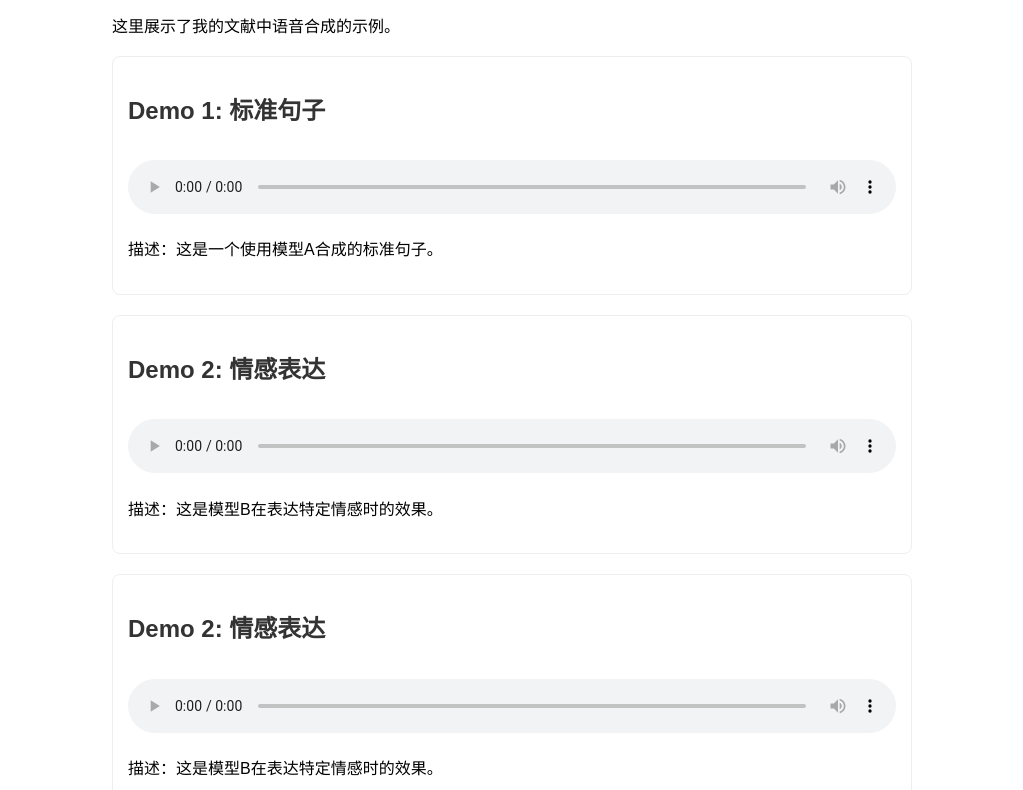
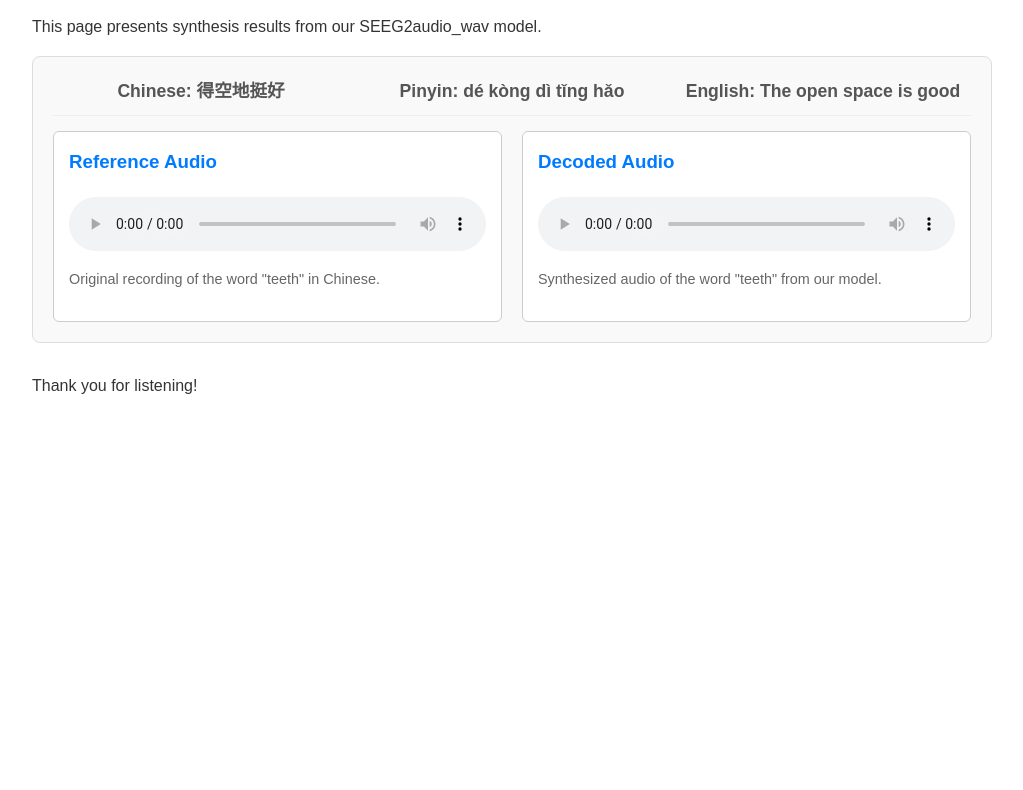
Before and after one commit to benjohn18/SEEG2audio_wav, a plain HTML site: page index.html in a window 1280 px wide. Shown: the part 100-890 px from the top of the page, without its empty margins (128-1151 px from the left). After the commit the page ends 800 px from the top, so only its background shows below. Drawn offline with Linux system fonts and the light colour scheme.

Commit message:
Update index.html

```diff
--- a/index.html
+++ b/index.html
@@ -1,47 +1,92 @@
 <!DOCTYPE html>
-<html lang="zh-CN">
-<head>
+<html lang="en"> <head>
     <meta charset="UTF-8">
     <meta name="viewport" content="width=device-width, initial-scale=1.0">
-    <title>我的语音合成结果</title>
-    <style>
-        body { font-family: Arial, sans-serif; line-height: 1.6; padding: 20px; max-width: 800px; margin: auto; }
-        .audio-demo { margin-bottom: 20px; border: 1px solid #eee; padding: 15px; border-radius: 8px; }
-        audio { width: 100%; margin-top: 10px; }
-        h2 { color: #333; }
+    <title>SEEG2audio Result Demo</title> <style>
+        body {
+            font-family: Arial, sans-serif;
+            line-height: 1.6;
+            padding: 20px;
+            max-width: 960px; /* Increased max-width for 3 columns */
+            margin: auto;
+            color: #333;
+        }
+        h1, h2, h3 {
+            color: #333;
+        }
+        .demo-section {
+            margin-bottom: 30px;
+            border: 1px solid #ddd; /* Lighter grey border for separation */
+            padding: 20px;
+            border-radius: 8px;
+            background-color: #f9f9f9; /* Light grey background for the box */
+        }
+        .meta-row {
+            display: grid;
+            grid-template-columns: 1fr 1fr 1fr; /* Three columns for Chinese, Pinyin, English */
+            gap: 15px;
+            margin-bottom: 15px;
+            padding-bottom: 10px;
+            border-bottom: 1px solid #eee; /* Separator for meta info */
+        }
+        .meta-item {
+            text-align: center;
+            font-weight: bold;
+            font-size: 1.1em;
+            color: #555;
+        }
+        .audio-pair {
+            display: grid;
+            grid-template-columns: 1fr 1fr; /* Two columns for Reference and Decoded */
+            gap: 20px; /* Space between audio boxes */
+        }
+        .audio-box {
+            border: 1px solid #ccc;
+            padding: 15px;
+            border-radius: 6px;
+            background-color: #fff; /* White background for audio boxes */
+        }
+        .audio-box h3 {
+            margin-top: 0;
+            margin-bottom: 10px;
+            color: #007bff; /* Blue for titles like Reference/Decoded */
+        }
+        audio {
+            width: 100%;
+            margin-top: 10px;
+        }
+        .description {
+            font-size: 0.9em;
+            color: #666;
+            margin-top: 10px;
+        }
     </style>
 </head>
 <body>
-    <h1>我的语音合成结果 Demo</h1>
-    <p>这里展示了我的文献中语音合成的示例。</p>
-
-    <div class="audio-demo">
-        <h2>Demo 1: 标准句子</h2>
-        <audio controls>
-            <source src="demo/3_gt.wav" type="audio/wav">
-            您的浏览器不支持音频播放。
-        </audio>
-        <p>描述：这是一个使用模型A合成的标准句子。</p>
+    <h1>SEEG2 Audio Synthesis Demo</h1> <p>This page presents synthesis results from our SEEG2audio_wav model.</p> <div class="demo-section">
+        <div class="meta-row">
+            <div class="meta-item">Chinese: 得空地挺好</div>
+            <div class="meta-item">Pinyin: dé kòng dì tǐng hǎo</div>
+            <div class="meta-item">English: The open space is good</div> </div>
+        <div class="audio-pair">
+            <div class="audio-box">
+                <h3>Reference Audio</h3>
+                <audio controls>
+                    <source src="demo/gt_yachi.wav" type="audio/wav"> Your browser does not support the audio element.
+                </audio>
+                <p class="description">Original recording of the word "teeth" in Chinese.</p>
+            </div>
+            <div class="audio-box">
+                <h3>Decoded Audio</h3>
+                <audio controls>
+                    <source src="demo/decoded_yachi.wav" type="audio/wav"> Your browser does not support the audio element.
+                </audio>
+                <p class="description">Synthesized audio of the word "teeth" from our model.</p>
+            </div>
+        </div>
     </div>
 
-    <div class="audio-demo">
-        <h2>Demo 2: 情感表达</h2>
-        <audio controls>
-            <source src="demo/sub25single.wav" type="audio/wav">
-            您的浏览器不支持音频播放。
-        </audio>
-        <p>描述：这是模型B在表达特定情感时的效果。</p>
-    </div>
 
-    <div class="audio-demo">
-        <h2>Demo 2: 情感表达</h2>
-        <audio controls>
-            <source src="demo/sub25mutil.wav" type="audio/wav">
-            您的浏览器不支持音频播放。
-        </audio>
-        <p>描述：这是模型B在表达特定情感时的效果。</p>
-    </div>
-
-    <p>感谢您的聆听！</p>
+    <p>Thank you for listening!</p>
 </body>
 </html>
```
